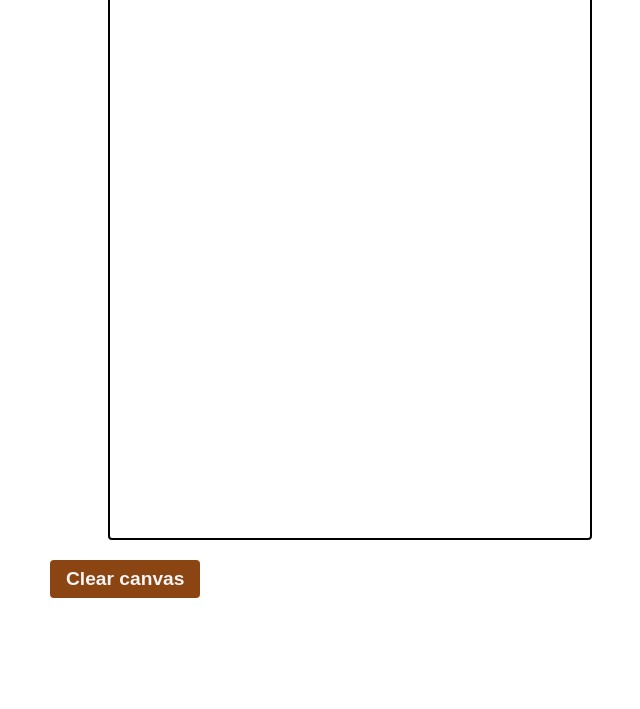
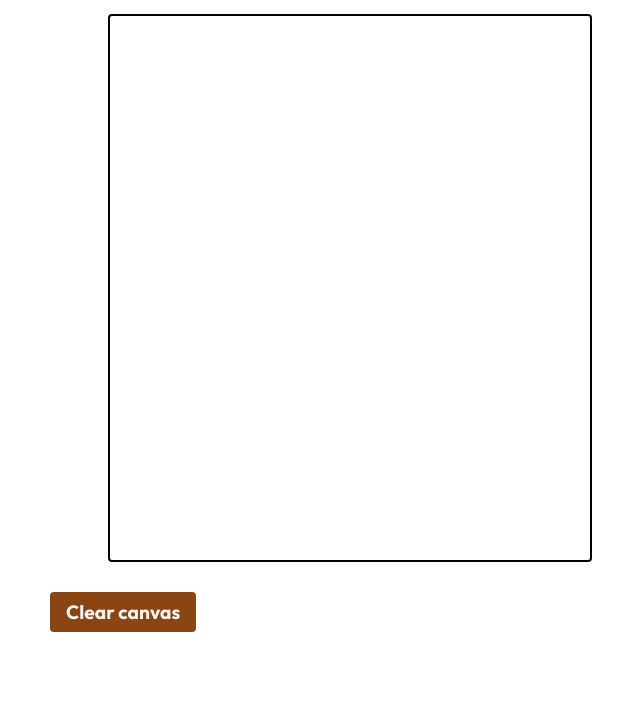
Before and after one commit to theuzomavictor/draw, a plain HTML site: page index.html in a window 1280 px wide. Shown: the part 91-800 px from the top of the page, without its empty margins (290-930 px from the left). Drawn offline with Linux system fonts and the light colour scheme.

Commit message:
Import font to css
Typography of app looks neat as a result of custom font imported

```diff
--- a/index.html
+++ b/index.html
@@ -5,6 +5,9 @@
     <meta name="viewport" content="width=device-width, initial-scale=1.0">
     <title>Draw</title>
     <link rel="stylesheet" href="./styles.css">
+    <link rel="preconnect" href="https://fonts.googleapis.com">
+    <link rel="preconnect" href="https://fonts.gstatic.com" crossorigin>
+    <link href="https://fonts.googleapis.com/css2?family=Outfit:wght@100..900&display=swap" rel="stylesheet">
 </head>
 <body>
     <header>
--- a/styles.css
+++ b/styles.css
@@ -1,7 +1,12 @@
+body {
+    font-family: "Outfit", serif;
+}
+
 header, .container {
     width: 80%;
     max-width: 600px;
     margin: 0 auto;
+    font-size: 1.5rem;
 }
 
 .drawing-canvas {
@@ -9,9 +14,8 @@
     border: 2px solid #000;
     border-radius: 4px;
     width: 80%;
-    height: 70vh;
-    margin: 0 auto;
-    margin-bottom: 20px;
+    height: 68vh;
+    margin: 0 auto 30px;
     cursor: crosshair;
 }
 
@@ -20,6 +24,7 @@
     background-color: saddlebrown;
     color: whitesmoke;
     border: none;
+    font-family: "Outfit", serif;
     font-size: 1.2rem;
     font-weight: 700;
     border-radius: 4px;
```
